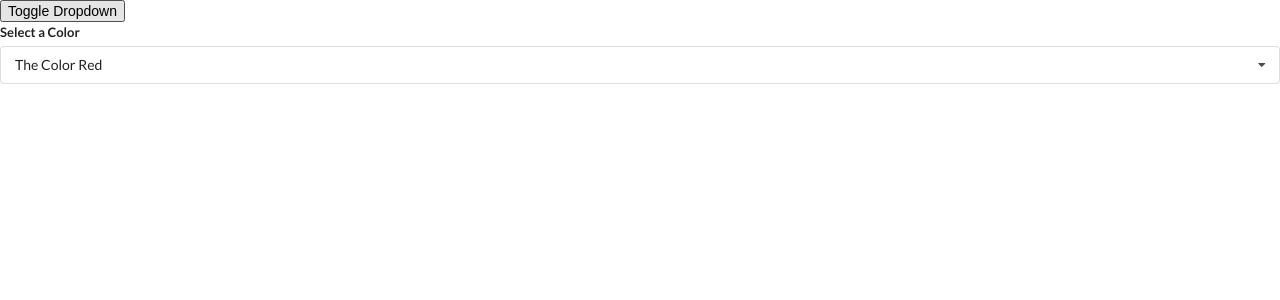
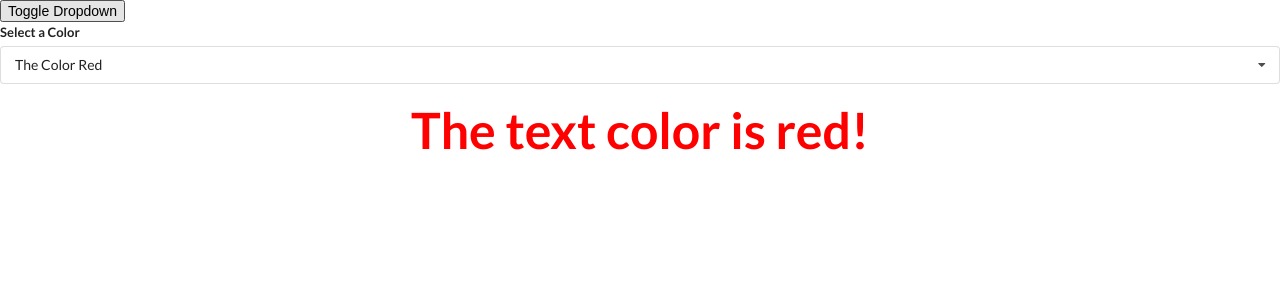
Before and after one commit to Sonu-kumar-web/Different-Widgets-by-React-Hooks, a React (Create React App) app: page / in a window 1280 px wide. Shown: the top 300 px of the page. Built offline with nearby package versions, Linux system fonts and the light colour scheme.

Commit message:
Completed Dropdown

```diff
--- a/src/components/Dropdown.js
+++ b/src/components/Dropdown.js
@@ -11,9 +11,10 @@ const Dropdown = ({ options, selected, onSelectedChange }) => {
          if (ref.current.contains(event.target)) {
             return;
          }
-         document.body.addEventListener("click", onBodyClick);
          setOpen(false);
       };
+
+      document.body.addEventListener("click", onBodyClick);
 
       // Clean-up function
       return () => {
@@ -59,6 +60,11 @@ const Dropdown = ({ options, selected, onSelectedChange }) => {
                </div>
             </div>
          </div>
+         <div style={{ textAlign: "center" }}>
+            <h1
+               style={{ color: `${selected.value}`, fontSize: 50 }}
+            >{`The text color is ${selected.value}!`}</h1>
+         </div>
       </div>
    );
 };
```
